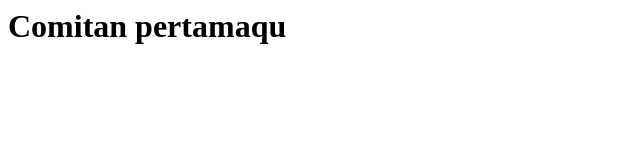
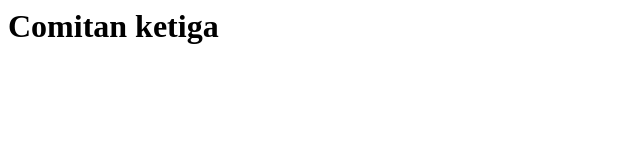
Before and after one commit to RaraPramita/FirstRepository, a plain HTML site: page index.html in a window 1280 px wide. Shown: the whole page, without its empty margins (0-640 px from the left). Drawn offline with Linux system fonts and the light colour scheme.

Commit message:
Comitan ketigaqu

```diff
--- a/index.html
+++ b/index.html
@@ -1,5 +1,5 @@
 <html>
 <title>BELAJAR</title>
 <body>
-	<h1> Comitan pertamaqu </h1>
+	<h1> Comitan ketiga </h1>
 </body>
```
